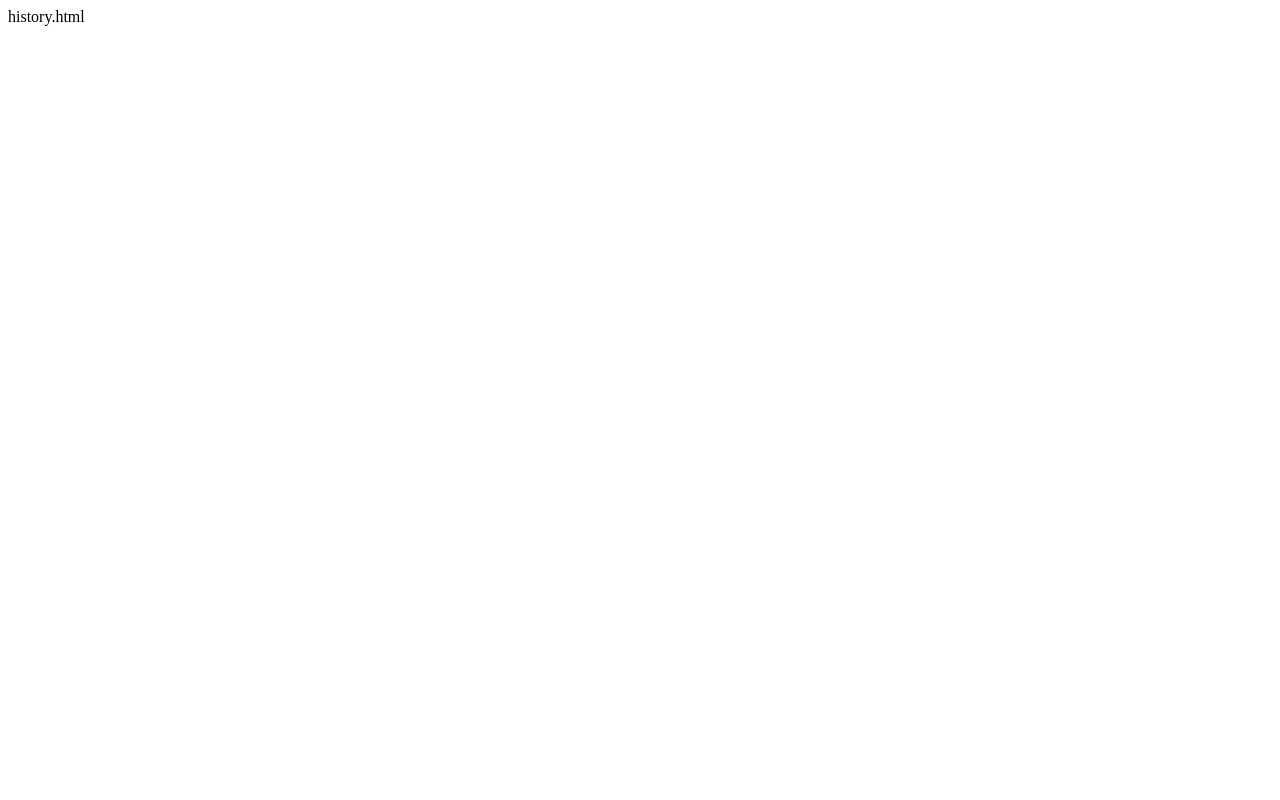
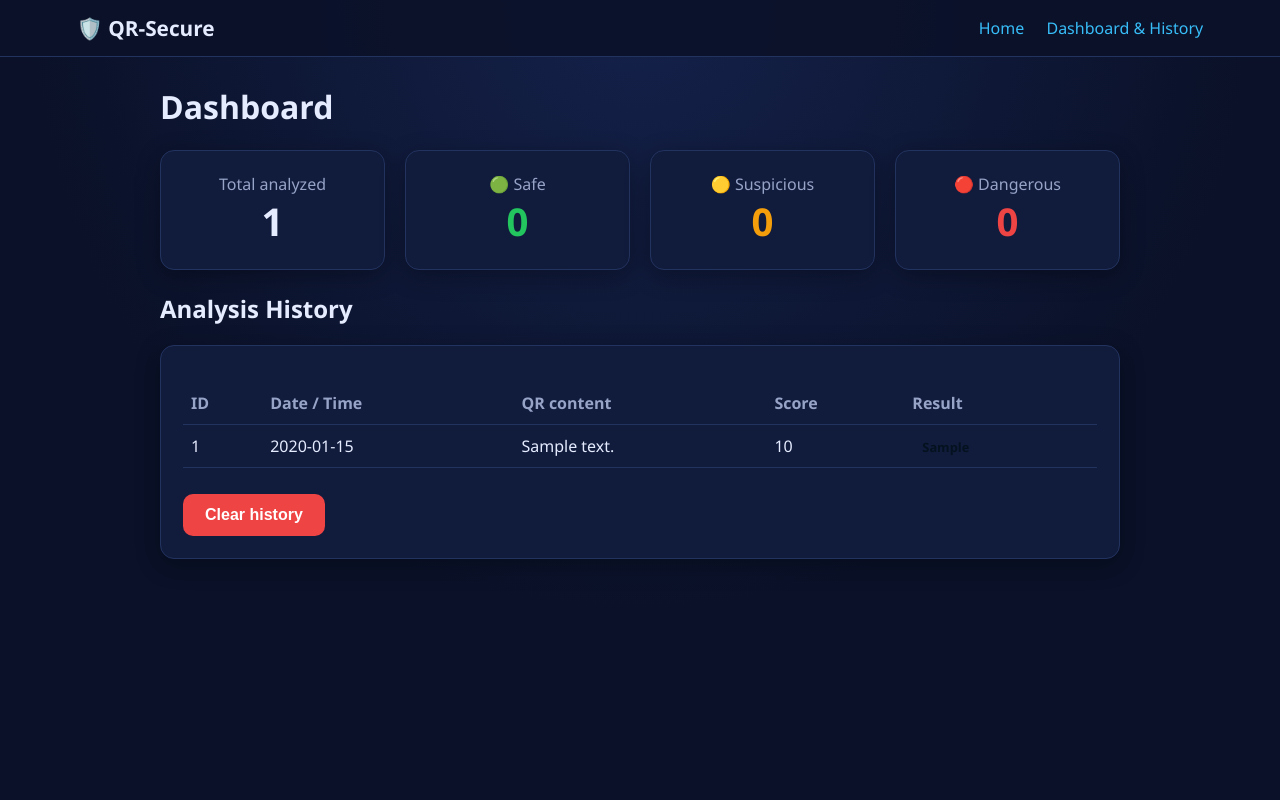
Before and after one commit to saranyakumarr3031-cmd/QR-Secures, a Flask app: page /history in a window 1280 px wide. Before the commit the page is almost empty. Run offline with Flask 3, Linux system fonts and the light colour scheme; tables that the repository leaves empty hold one stand-in row (values such as "Sample post").

Commit message:
Update history.html

```diff
--- a/templates/history.html
+++ b/templates/history.html
@@ -1 +1,58 @@
-history.html
+<!DOCTYPE html>
+<html lang="en">
+<head>
+  <meta charset="UTF-8">
+  <meta name="viewport" content="width=device-width, initial-scale=1">
+  <title>Dashboard &amp; History | QR-Secure</title>
+  <link rel="stylesheet" href="{{ url_for('static', filename='style.css') }}">
+</head>
+<body>
+  <nav class="nav">
+    <a class="logo" href="{{ url_for('index') }}">🛡️ QR-Secure</a>
+    <div>
+      <a href="{{ url_for('index') }}">Home</a>
+      <a href="{{ url_for('history') }}">Dashboard &amp; History</a>
+    </div>
+  </nav>
+
+  <main class="container">
+    <h1 class="page-title">Dashboard</h1>
+    {% if db_error %}<div class="alert error">⚠️ {{ db_error }}</div>{% endif %}
+
+    <section class="grid four fade-in">
+      <div class="card stat"><span>Total analyzed</span><b>{{ stats.total }}</b></div>
+      <div class="card stat safe"><span>🟢 Safe</span><b>{{ stats.SAFE }}</b></div>
+      <div class="card stat suspicious"><span>🟡 Suspicious</span><b>{{ stats.SUSPICIOUS }}</b></div>
+      <div class="card stat dangerous"><span>🔴 Dangerous</span><b>{{ stats.DANGEROUS }}</b></div>
+    </section>
+
+    <h2>Analysis History</h2>
+    <div class="card fade-in">
+      {% if rows %}
+      <div class="table-wrap">
+        <table class="report history">
+          <thead><tr><th>ID</th><th>Date / Time</th><th>QR content</th><th>Score</th><th>Result</th></tr></thead>
+          <tbody>
+            {% for id, when, content, score, result in rows %}
+            <tr>
+              <td>{{ id }}</td>
+              <td>{{ when }}</td>
+              <td class="wrap">{{ content }}</td>
+              <td>{{ score }}</td>
+              <td><span class="badge {{ result|lower }}">{{ result }}</span></td>
+            </tr>
+            {% endfor %}
+          </tbody>
+        </table>
+      </div>
+      <form action="{{ url_for('clear_history') }}" method="post" onsubmit="return confirm('Delete all history?');">
+        <button class="btn danger" type="submit">Clear history</button>
+      </form>
+      {% else %}
+      <p class="muted">No QR codes analyzed yet. Go to the Home page and upload one.</p>
+      {% endif %}
+    </div>
+  </main>
+  <script src="{{ url_for('static', filename='script.js') }}"></script>
+</body>
+</html>
```
